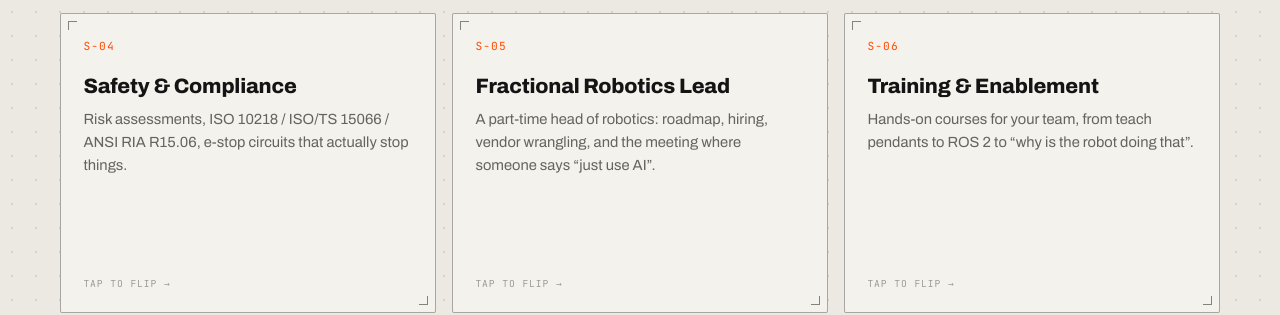
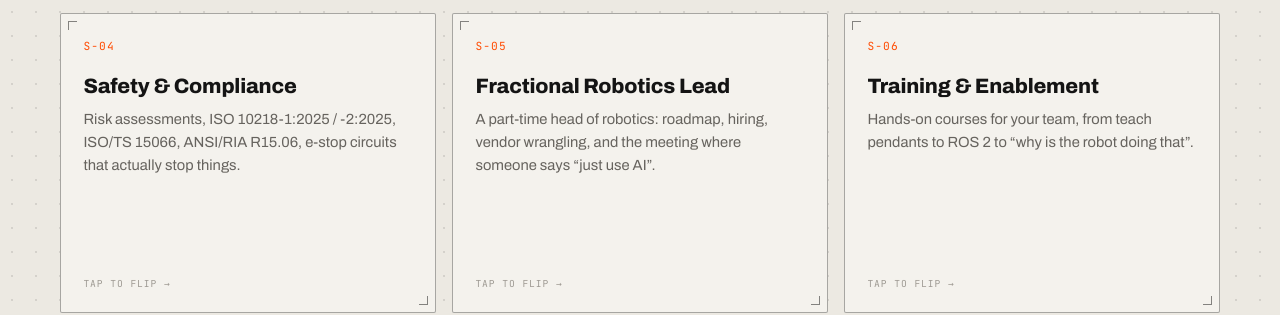
Before and after one commit to JJ-BigSky/jj-bigsky.github.io, a plain HTML site: page index.html in a window 1280 px wide. Shown: the part 1344-1659 px from the top of the page. Drawn offline with Linux system fonts and the light colour scheme; animation ran at ten frames a second.

Commit message:
Cite ISO 10218-1:2025 / -2:2025 in S-04 and SKY-1's safety answer
The 2011 editions of ISO 10218 were superseded in 2025. Also corrects
'ANSI RIA' to 'ANSI/RIA' on the card to match the assistant, and adds
keywords (10218-1, 10218-2, 2025, machinery regulation, eu ai act) so the
new terms reach the safety intent.

Co-Authored-By: Claude Fable 5.1 <noreply@anthropic.com>

```diff
--- a/assets/js/assistant.js
+++ b/assets/js/assistant.js
@@ -19,7 +19,7 @@
     { k: ["robot selection", "which robot", "cobot", "arm", "amr", "mobile robot", "gripper", "vendor", "bake-off", "bakeoff", "integration", "universal robots", "fanuc", "kuka", "abb"], a: "We're vendor-neutral on purpose. We write a requirements matrix, shortlist, then run hands-on bake-offs with your real parts. Then we integrate the winner: end-of-arm tooling, fixturing, commissioning, and acceptance tests. No brochures were harmed.", chips: ["Safety", "Timelines"] },
     { k: ["ros", "ros 2", "ros2", "software", "simulation", "sim", "isaac", "gazebo", "mujoco", "digital twin", "ci", "code", "python", "c++"], a: "Software: ROS 2 architecture with sane package conventions, sim-first workflows (Isaac Sim, Gazebo, MuJoCo), digital twins, hardware-in-the-loop test rigs, and CI that runs on the actual robot. Also data pipelines, because every run should make the next one better.", chips: ["Do you do AI?", "Training"] },
     { k: ["ai", "machine learning", "ml", "learning", "vision", "foundation model", "llm", "vla", "policy", "imitation"], a: "Yes, carefully. We integrate vision and learned policies where they earn their place, with evals and fallbacks, and we're honest when a fixture and a limit switch would beat a neural net. I say this as a neural-net-adjacent entity.", chips: ["ROS 2", "Safety"] },
-    { k: ["safety", "compliance", "iso", "10218", "15066", "r15.06", "risk assessment", "e-stop", "estop", "fence", "guarding", "osha"], a: "Safety is a design input, not a sign-off. We do task-based risk assessments, a safety architecture (performance levels, categories, zones), collaborative-operation validation per ISO/TS 15066, and a documentation package for your insurer and your sleep. Standards we work against: ISO 10218, ISO/TS 15066, ANSI/RIA R15.06.", chips: ["Timelines", "Draft an email"] },
+    { k: ["safety", "compliance", "iso", "10218", "10218-1", "10218-2", "2025", "15066", "r15.06", "risk assessment", "e-stop", "estop", "fence", "guarding", "osha", "machinery regulation", "eu ai act"], a: "Safety is a design input, not a sign-off. We do task-based risk assessments, a safety architecture (performance levels, categories, zones), collaborative-operation validation per ISO/TS 15066, and a documentation package for your insurer and your sleep. Standards we work against: ISO 10218-1:2025 and -2:2025 (the 2011 editions were superseded), ISO/TS 15066, ANSI/RIA R15.06.", chips: ["Timelines", "Draft an email"] },
     { k: ["fractional", "leadership", "head of robotics", "cto", "roadmap", "hiring", "hire", "lead"], a: "A fractional robotics lead is a part-time head of robotics: quarterly roadmap tied to milestones, hiring plans and interview loops, vendor and budget management, and someone to kindly blame when it slips. Good for teams between 'one brilliant engineer' and 'a real org chart'.", chips: ["Pricing", "Draft an email"] },
     { k: ["training", "enablement", "course", "teach", "learn", "runbook", "documentation", "docs"], a: "Training is role-based: operators, engineers, and leads each get their own curriculum. Runbooks, troubleshooting trees, and recorded walkthroughs of your actual lab. The goal is a team that doesn't need us anymore. We're weirdly proud of that.", chips: ["How does it start?", "Services"] },
     { k: ["how does it start", "process", "method", "engagement", "work with you", "first step", "get started", "begin", "steps"], a: "Five stations on one belt: Listen (a discovery sprint), Sketch (concepts and simulation), Build (short loops with weekly demos), Prove (acceptance tests and safety validation), Hand off (training and docs). Most people start with the discovery sprint. It's low-commitment and high-clarity.", chips: ["How long does it take?", "Pricing"] },
--- a/index.html
+++ b/index.html
@@ -168,7 +168,7 @@
             <div class="card__face card__front">
               <span class="card__num mono">S-04</span>
               <h3>Safety &amp; Compliance</h3>
-              <p>Risk assessments, ISO 10218 / ISO/TS 15066 / ANSI RIA R15.06, e-stop circuits that actually stop things.</p>
+              <p>Risk assessments, ISO 10218-1:2025 / -2:2025, ISO/TS 15066, ANSI/RIA R15.06, e-stop circuits that actually stop things.</p>
               <span class="card__hint mono">Tap to flip</span>
             </div>
             <div class="card__face card__back">
```
